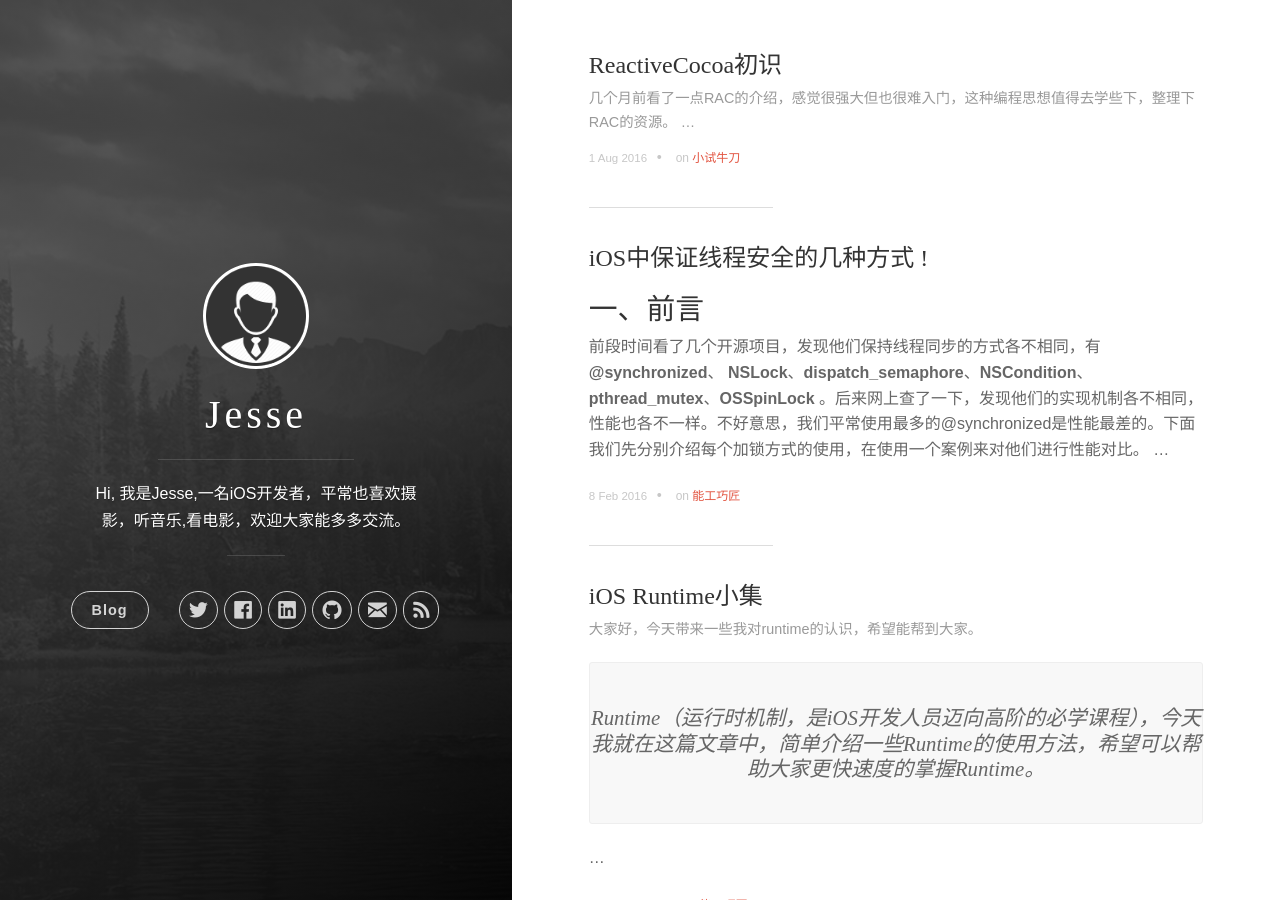
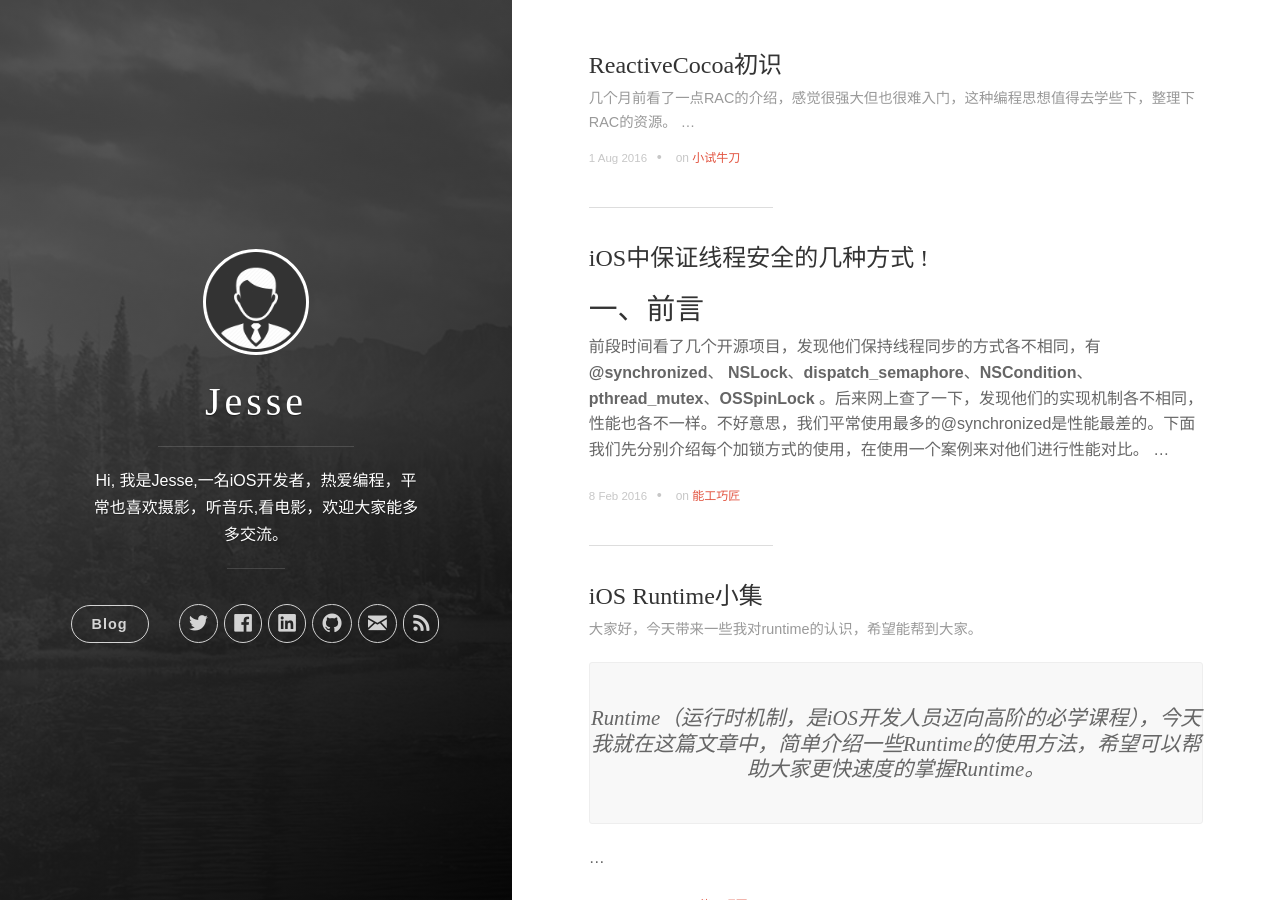
Before and after one commit to JesseZhu/jessezhu.github.io, a Jekyll site: the page built from index.html, in a window 1280 px wide and 900 px high. Built offline with Jekyll 4.4.1, drawn with Linux system fonts in a browser that asks for light colours; the list of posts is cut into pages by our own code.

Commit message:
no message

```diff
--- a/_config.yml
+++ b/_config.yml
@@ -1,6 +1,6 @@
 # Site settings
 title: Jesse
-description: 'Hi, 我是Jesse,一名iOS开发者，平常也喜欢摄影，听音乐,看电影，欢迎大家能多多交流。'
+description: 'Hi, 我是Jesse,一名iOS开发者，热爱编程，平常也喜欢摄影，听音乐,看电影，欢迎大家能多多交流。'
 url: 'http://joshgerdes.com/jekyll-uno'
 baseurl: '/'
 # google_analytics: 'UA-XXXXXX-X'
```
